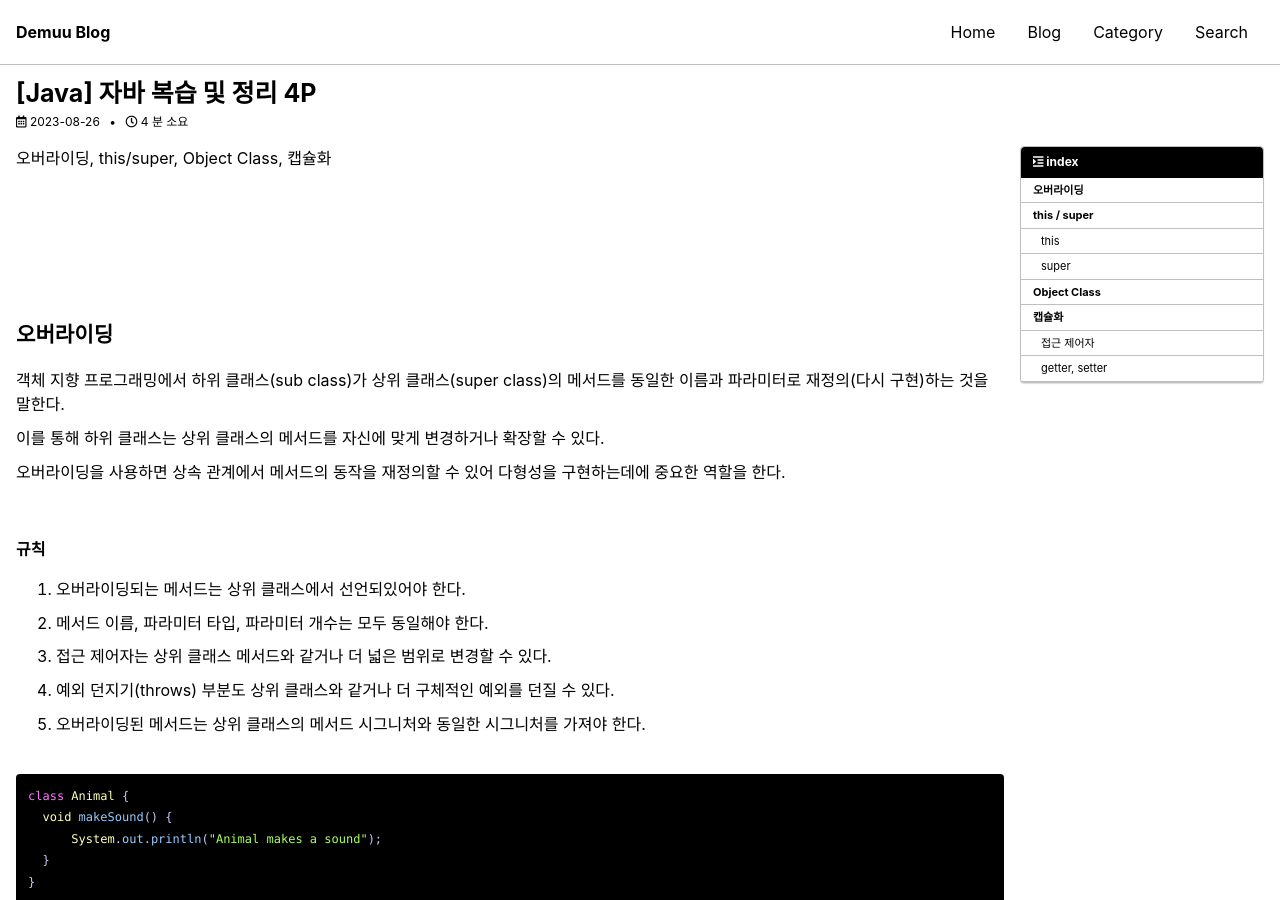
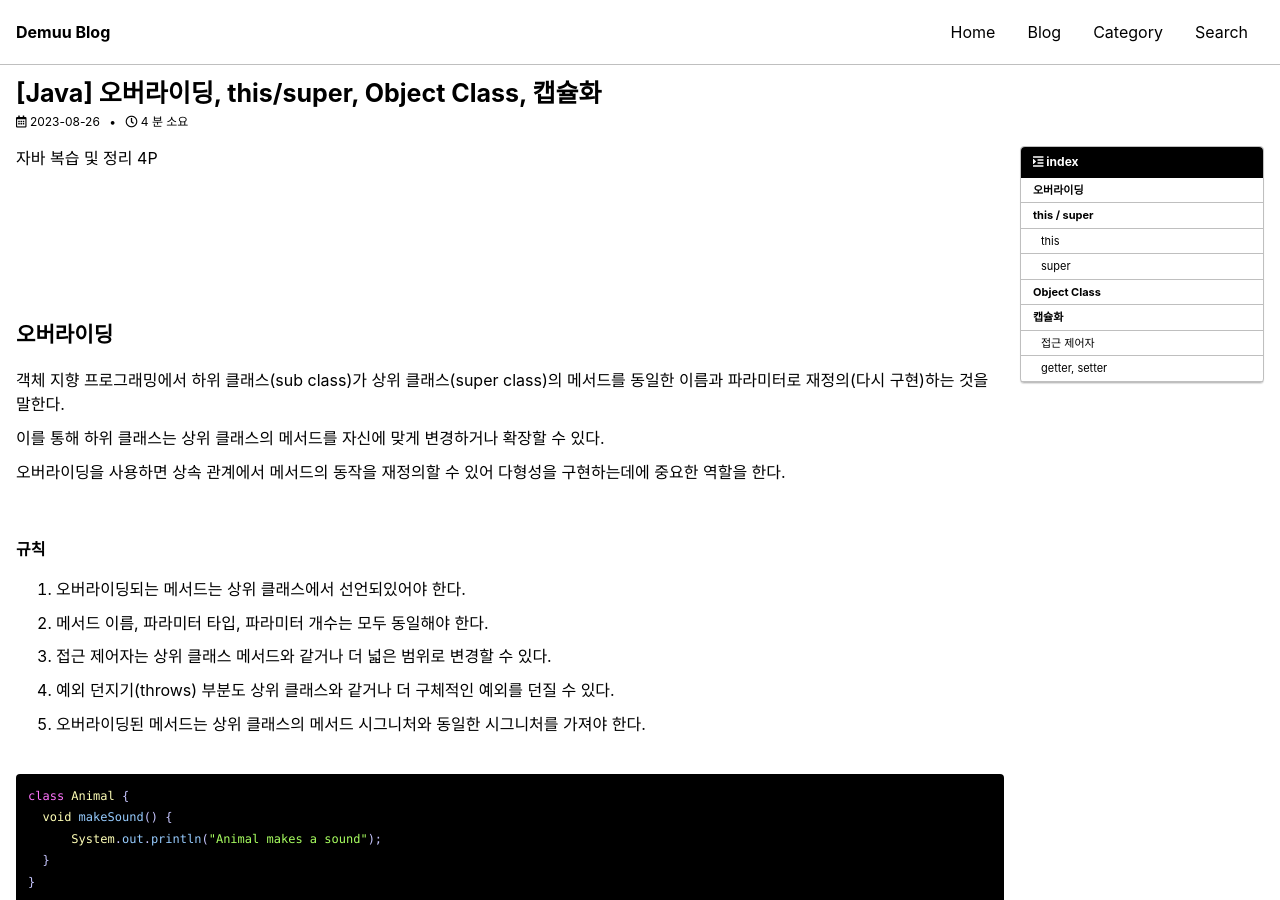
Before and after one commit to Preasim/Preasim.github.io, a Jekyll site: the page built from _posts/2023-08-26-56.md, in a window 1280 px wide and 900 px high. Built offline with Jekyll 4.4.1, drawn with Linux system fonts in a browser that asks for light colours; cached includes are drawn as plain includes; some web fonts are replaced; comment, search, counter and statistics services are not loaded; part of the change alters nothing that is shown.

Commit message:
Update 2023-08-26-56.md

```diff
--- a/_posts/2023-08-26-56.md
+++ b/_posts/2023-08-26-56.md
@@ -1,6 +1,6 @@
 ---
 layout: single
-title: "[Java] 자바 복습 및 정리 4P"
+title: "[Java] 오버라이딩, this/super, Object Class, 캡슐화"
 permalink: /56
 categories: [All, Java, 기초]
 toc: true
@@ -9,7 +9,7 @@ toc_label: index
 toc_icon: "fa-solid fa-indent"
 author_profile: false
 ---
-오버라이딩, this/super, Object Class, 캡슐화
+자바 복습 및 정리 4P
 
 <div class="cl1"></div>
 
```
